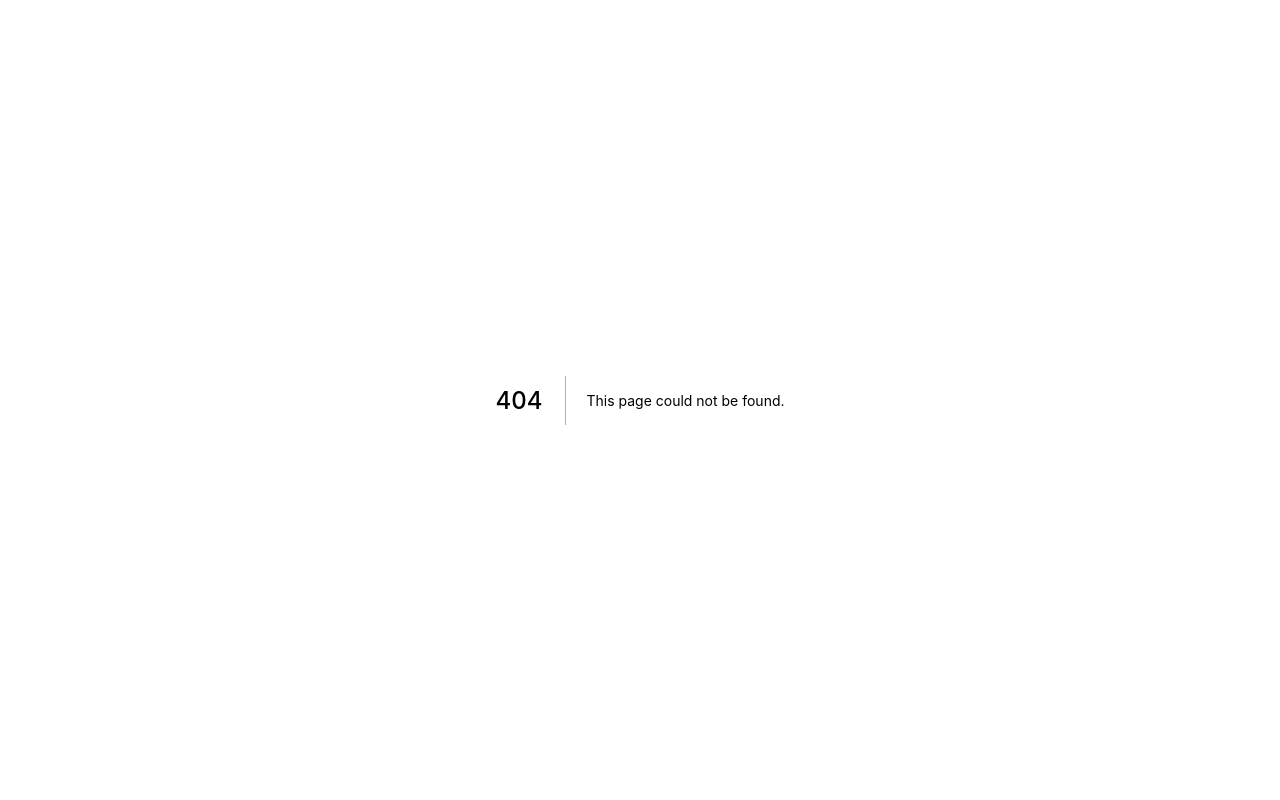
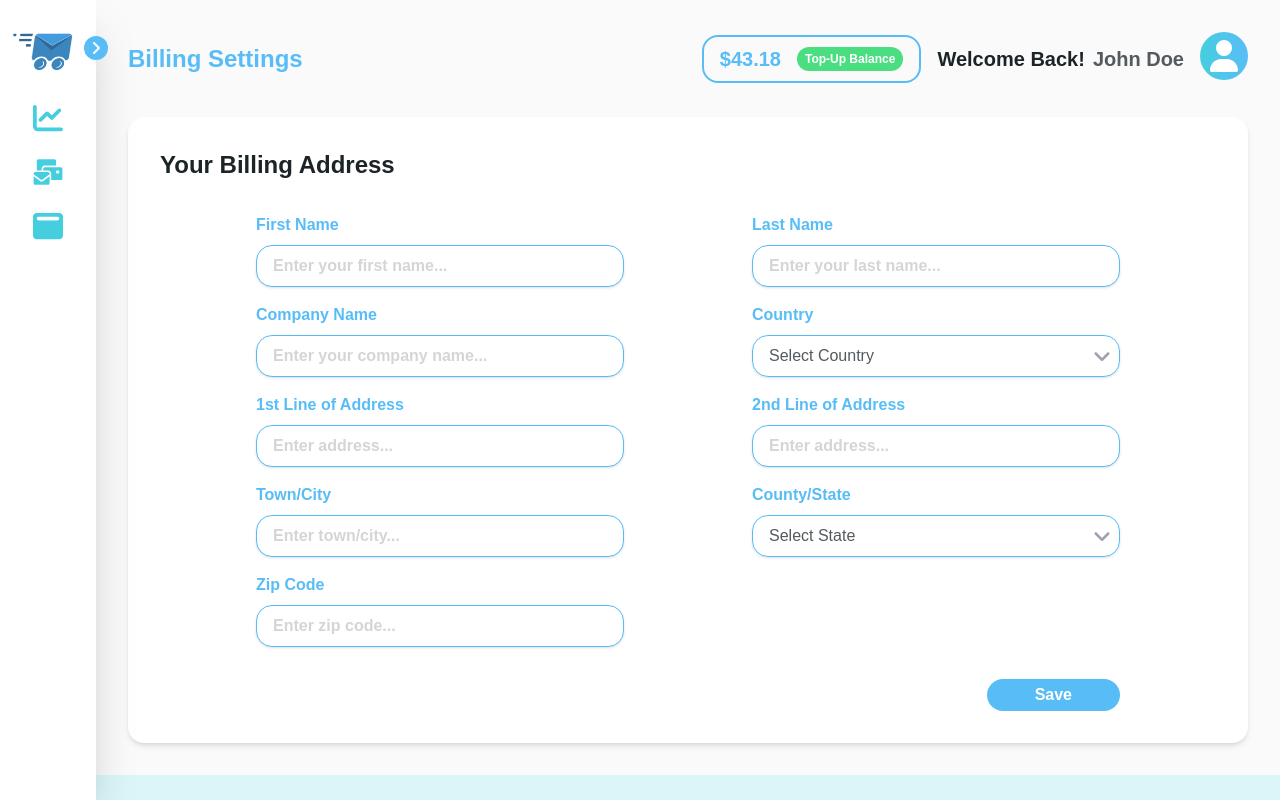
Before and after one commit to CodeHubDevs/donkeymailerwebapp, a Next.js app: page /app/billing-settings in a window 1280 px wide. Before the commit this address had no page. Built offline with nearby package versions, Linux system fonts and the light colour scheme.

Commit message:
Created Billing Address

```diff
--- /dev/null
+++ b/src/components/FormSelect.tsx
@@ -0,0 +1,61 @@
+import { faAngleDown, faCheck } from '@fortawesome/free-solid-svg-icons'
+import { FontAwesomeIcon } from '@fortawesome/react-fontawesome'
+import { Listbox } from '@headlessui/react'
+import React from 'react'
+
+const FormSelect = ({ options, value, onChange, label }: any) => {
+  return (
+    <div className='flex w-full flex-col gap-2'>
+      <label className='font-bold text-primary'>{label}</label>
+      <Listbox value={value} onChange={onChange}>
+        <div className='relative w-full'>
+          <Listbox.Button
+            className={
+              'w-full rounded-2xl border border-primary py-2 px-4 text-black50 shadow outline-primary placeholder:font-semibold placeholder:text-black10 disabled:cursor-not-allowed disabled:bg-black10 disabled:opacity-75 disabled:placeholder:text-black25'
+            }>
+            <span className='block truncate text-left'>{value.label}</span>
+            <span className='pointer-events-none absolute inset-y-0 right-0 flex items-center pr-2'>
+              <FontAwesomeIcon
+                icon={faAngleDown}
+                className='h-5 w-5 text-gray-400'
+                aria-hidden='true'
+              />
+            </span>
+          </Listbox.Button>
+          <Listbox.Options className='absolute z-10 mt-1 max-h-60 w-full overflow-auto rounded-md bg-white py-1 text-base shadow-lg ring-1 ring-black ring-opacity-5 focus:outline-none sm:text-sm'>
+            {options.map((option: any, index: any) => {
+              return (
+                <Listbox.Option
+                  key={index}
+                  value={option}
+                  className='group relative select-none py-2 px-8 pl-8 text-sm hover:bg-primary hover:text-white'>
+                  {({ selected }) => (
+                    <>
+                      <span
+                        className={`block truncate ${
+                          selected ? 'font-semibold' : 'font-normal'
+                        }`}>
+                        {option.label}
+                      </span>
+                      {selected ? (
+                        <span className='absolute inset-y-0 left-0 flex items-center pl-2 text-secondary group-hover:text-white'>
+                          <FontAwesomeIcon
+                            icon={faCheck}
+                            className='h-4 w-4'
+                            aria-hidden='true'
+                          />
+                        </span>
+                      ) : null}
+                    </>
+                  )}
+                </Listbox.Option>
+              )
+            })}
+          </Listbox.Options>
+        </div>
+      </Listbox>
+    </div>
+  )
+}
+
+export default FormSelect
--- a/src/components/FilterSelectMenu.tsx
+++ b/src/components/SelectMenu.tsx
@@ -3,7 +3,7 @@ import { FontAwesomeIcon } from '@fortawesome/react-fontawesome'
 import { Listbox } from '@headlessui/react'
 import React from 'react'
 
-const FilterSelectMenu = ({ options, value, onChange }: any) => {
+const SelectMenu = ({ options, value, onChange }: any) => {
   return (
     <Listbox value={value} onChange={onChange} as='div' className='relative'>
       <Listbox.Button className='flex w-full items-center gap-2 rounded-lg bg-primary px-2 text-white'>
@@ -52,4 +52,4 @@ const FilterSelectMenu = ({ options, value, onChange }: any) => {
   )
 }
 
-export default FilterSelectMenu
+export default SelectMenu
--- /dev/null
+++ b/src/containers/BillingSettings/BillingAddress.tsx
@@ -0,0 +1,99 @@
+import React from 'react'
+import { useForm } from 'react-hook-form'
+
+import FormInput from '@/components/FormInput'
+import FormSelect from '@/components/FormSelect'
+
+const countryOptions = [
+  { value: '', label: 'Select Country' },
+  { value: 'US', label: 'United States' },
+  { value: 'UK', label: 'United Kingdom' },
+  { value: 'CA', label: 'Canada' }
+]
+
+const stateOptions = [
+  { value: '', label: 'Select State' },
+  { value: 'US', label: 'United States' },
+  { value: 'UK', label: 'United Kingdom' },
+  { value: 'CA', label: 'Canada' }
+]
+
+const BillingAddress = () => {
+  const [selectedCountry, setSelectedCountry] = React.useState(
+    countryOptions[0]
+  )
+  const [selectedState, setSelectedState] = React.useState(stateOptions[0])
+  const { register } = useForm()
+  return (
+    <div className='mt-8 rounded-2xl bg-white p-8 shadow-md'>
+      <h1 className='text-2xl font-bold'>Your Billing Address</h1>
+      <form className='flex flex-col items-start px-24'>
+        <div className='my-8 flex w-full gap-32'>
+          <div className='flex w-full flex-col gap-4'>
+            <FormInput
+              register={register}
+              fieldName='firstName'
+              label='First Name'
+              placeholder='Enter your first name...'
+            />
+            <FormInput
+              register={register}
+              fieldName='companyName'
+              label='Company Name'
+              placeholder='Enter your company name...'
+            />
+            <FormInput
+              register={register}
+              fieldName='firstAddress'
+              label='1st Line of Address'
+              placeholder='Enter address...'
+            />
+            <FormInput
+              register={register}
+              fieldName='city'
+              label='Town/City'
+              placeholder='Enter town/city...'
+            />
+            <FormInput
+              register={register}
+              fieldName='zipCode'
+              label='Zip Code'
+              placeholder='Enter zip code...'
+            />
+          </div>
+          <div className='flex w-full flex-col gap-4'>
+            <FormInput
+              register={register}
+              fieldName='lastName'
+              label='Last Name'
+              placeholder='Enter your last name...'
+            />
+            <FormSelect
+              options={countryOptions}
+              value={selectedCountry}
+              onChange={setSelectedCountry}
+              label='Country'
+            />
+            <FormInput
+              register={register}
+              fieldName='secondAddress'
+              label='2nd Line of Address'
+              placeholder='Enter address...'
+            />
+            <FormSelect
+              options={stateOptions}
+              value={selectedState}
+              onChange={setSelectedState}
+              label='County/State'
+            />
+          </div>
+        </div>
+        <button className='self-end rounded-full bg-primary py-1 px-12 font-bold text-white'>
+          Save
+        </button>
+      </form>
+    </div>
+  )
+}
+
+export default BillingAddress
--- a/src/containers/Dashboard/DashboardCharts.tsx
+++ b/src/containers/Dashboard/DashboardCharts.tsx
@@ -13,7 +13,7 @@ import {
   YAxis
 } from 'recharts'
 
-import FilterSelectMenu from '@/components/FilterSelectMenu'
+import SelectMenu from '@/components/SelectMenu'
 
 const dateOptions = [
   { label: 'Last 7 days', value: 'last7days' },
@@ -57,12 +57,12 @@ const SentChart = () => {
       <div className='flex justify-between'>
         <h3 className='text-xl font-bold text-secondary'>Sent</h3>
         <div className='flex items-center gap-2'>
-          <FilterSelectMenu
+          <SelectMenu
             options={dateOptions}
             value={selectedDate}
             onChange={setSelectedDate}
           />
-          <FilterSelectMenu
+          <SelectMenu
             options={locationOptions}
             value={selectedLocation}
             onChange={setSelectedLocation}
@@ -100,12 +100,12 @@ const SpendChart = () => {
       <div className='flex justify-between'>
         <h3 className='text-xl font-bold text-secondary'>Spend</h3>
         <div className='flex items-center gap-2'>
-          <FilterSelectMenu
+          <SelectMenu
             options={dateOptions}
             value={selectedDate}
             onChange={setSelectedDate}
           />
-          <FilterSelectMenu
+          <SelectMenu
             options={locationOptions}
             value={selectedLocation}
             onChange={setSelectedLocation}
--- /dev/null
+++ b/src/pages/app/billing-settings.tsx
@@ -0,0 +1,16 @@
+import React from 'react'
+
+import AppNavBar from '@/components/AppNavBar'
+import PrivateLayout from '@/components/layout/PrivateLayout'
+import BillingAddress from '@/containers/BillingSettings/BillingAddress'
+
+const BillingSettings = () => {
+  return (
+    <PrivateLayout>
+      <AppNavBar pageName='Billing Settings' />
+      <BillingAddress />
+    </PrivateLayout>
+  )
+}
+
+export default BillingSettings
```
